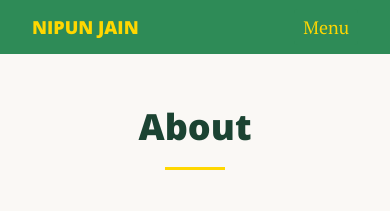
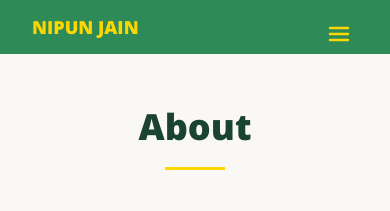
Before and after one commit to nipunj15/nipunj.com, a Jekyll site: the page built from index.html, in a window 390 px wide. Shown: the top 211 px of the page. Built offline with Jekyll 4.4.1, drawn with Linux system fonts in a browser that asks for light colours; nearby versions of some CDN libraries.

Commit message:
Replace mobile nav "Menu" text with hamburger icon
Gold three-line SVG icon, consistent with header color scheme.

Co-Authored-By: Claude Opus 4.6 (1M context) <noreply@anthropic.com>

```diff
--- a/_sass/breakpoints/_mobileup.scss
+++ b/_sass/breakpoints/_mobileup.scss
@@ -121,20 +121,21 @@ MENU STYLING
 	-o-user-select: none;
 	user-select: none;
 	float: right;
-	line-height: 2em;
-	margin-top: 0.5em;
-	background-color: $background-color;
-	border-radius: 4px;
-	padding: 0 0.5em;
-	color: $header-text-color;
+	line-height: 0;
+	margin-top: 0.8em;
+	background: none;
+	border: none;
+	padding: 0.4em;
 	text-decoration: none;
 	position: relative;
 	right: 2rem;
 	transition: all 0.2s ease-in-out;
+	cursor: pointer;
+	display: flex;
+	align-items: center;
 
 	&:hover {
-		color: $header-text-color;
-		background-color: darken($background-color, 10%);
+		opacity: 0.8;
 	}
 }
 
--- a/assets/js/scripts.js
+++ b/assets/js/scripts.js
@@ -6,7 +6,9 @@ $( document ).ready(function() {
 	window.Dropcap.layout(dropcaps, 2);
 
 	// Responsive-Nav
-	var nav = responsiveNav(".nav-collapse");
+	var nav = responsiveNav(".nav-collapse", {
+		label: '<svg width="24" height="24" viewBox="0 0 24 24" fill="none" stroke="#FFD700" stroke-width="2.5" stroke-linecap="round"><line x1="3" y1="6" x2="21" y2="6"/><line x1="3" y1="12" x2="21" y2="12"/><line x1="3" y1="18" x2="21" y2="18"/></svg>'
+	});
 
 	// Round Reading Time
     $(".time").text(function (index, value) {
```
